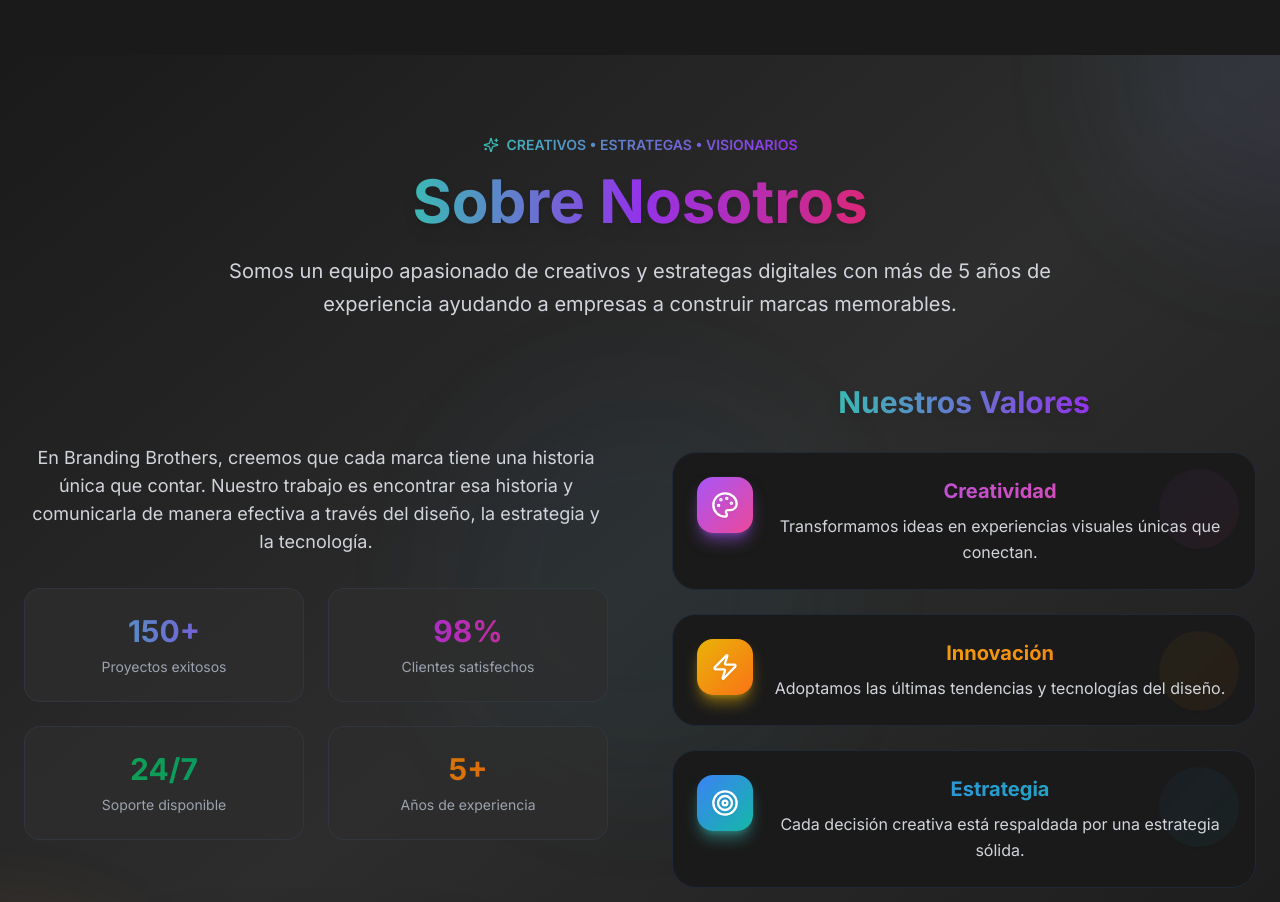
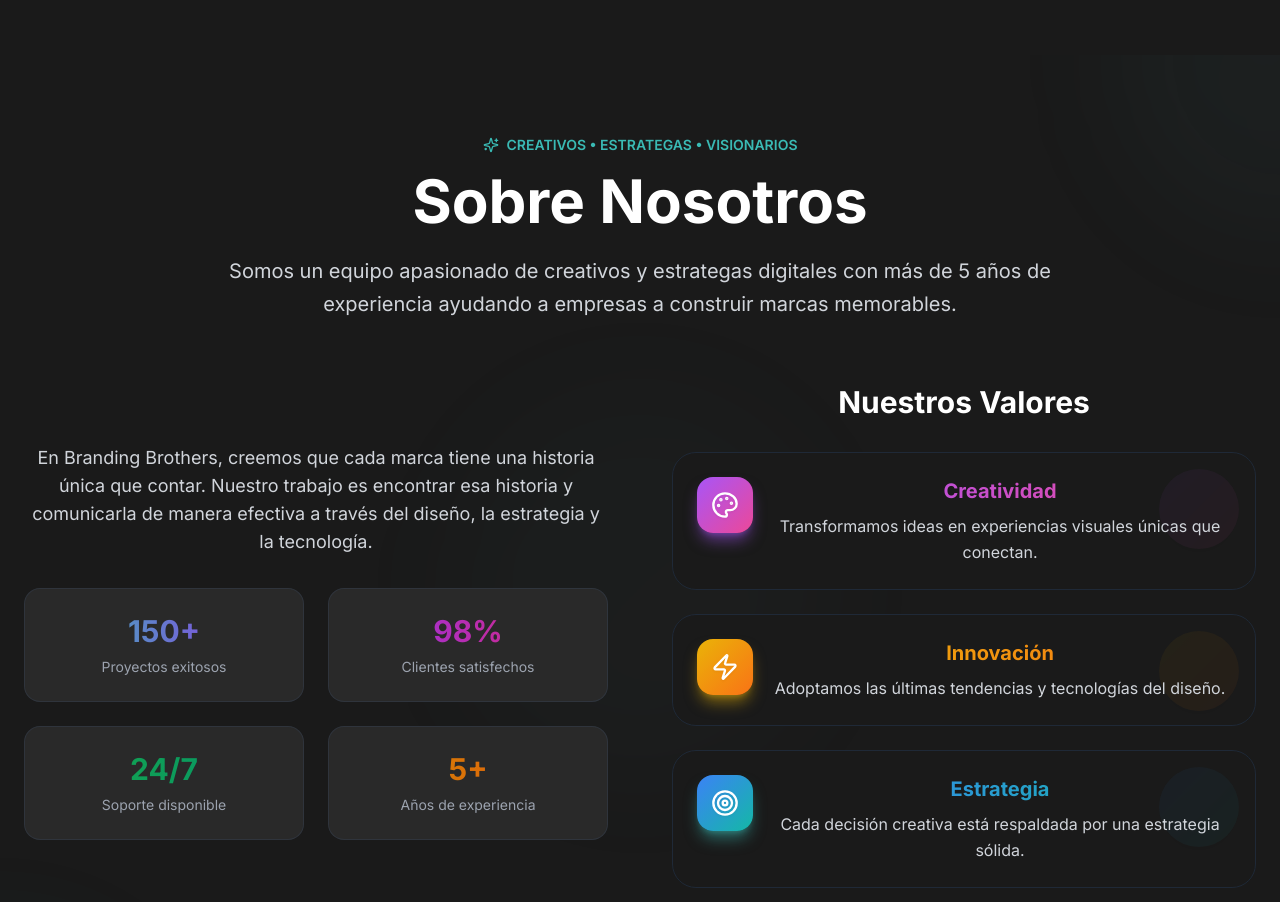
Before and after one commit to Job-Natanael-Contreras-Garzon/brand-brothers-gallery, a React (Vite) app: page / in a window 1280 px wide. Shown: the part 3200-4102 px from the top of the page. Built offline with nearby package versions, Linux system fonts and the light colour scheme.

Commit message:
update about resume page mayor

```diff
--- a/src/components/About.tsx
+++ b/src/components/About.tsx
@@ -67,27 +67,23 @@ export const About: React.FC = () => {
       neonColor: 'shadow-red-500/50'
     }
   ];
-  return (
-    <section id="about" className="relative py-20 bg-gradient-to-br from-brand-teal/5 via-purple-50/30 to-pink-50/20 dark:from-brand-dark dark:via-brand-dark-light dark:to-brand-dark overflow-hidden">
-      {/* Elementos decorativos de fondo con neón */}
+  return (    <section id="about" className="relative py-20 bg-white dark:bg-brand-dark overflow-hidden">
+      {/* Elementos decorativos de fondo más sutiles */}
       <div className="absolute inset-0 overflow-hidden">
-        <div className="absolute -top-40 -right-40 w-80 h-80 bg-gradient-to-br from-brand-teal/20 to-purple-500/20 rounded-full blur-3xl animate-pulse shadow-2xl shadow-brand-teal/20"></div>
-        <div className="absolute -bottom-40 -left-40 w-80 h-80 bg-gradient-to-tr from-pink-500/20 to-yellow-500/20 rounded-full blur-3xl animate-pulse shadow-2xl shadow-pink-500/20" style={{ animationDelay: '1s' }}></div>
-        <div className="absolute top-1/2 left-1/2 transform -translate-x-1/2 -translate-y-1/2 w-96 h-96 bg-gradient-to-br from-blue-500/10 to-teal-500/10 rounded-full blur-3xl animate-pulse shadow-2xl shadow-blue-500/10" style={{ animationDelay: '2s' }}></div>
+        <div className="absolute -top-40 -right-40 w-80 h-80 bg-gradient-to-br from-brand-teal/10 to-gray-500/10 rounded-full blur-3xl animate-pulse shadow-xl shadow-brand-teal/10"></div>
+        <div className="absolute -bottom-40 -left-40 w-80 h-80 bg-gradient-to-tr from-gray-500/10 to-brand-teal/10 rounded-full blur-3xl animate-pulse shadow-xl shadow-gray-500/10" style={{ animationDelay: '1s' }}></div>
+        <div className="absolute top-1/2 left-1/2 transform -translate-x-1/2 -translate-y-1/2 w-96 h-96 bg-gradient-to-br from-brand-teal/5 to-gray-400/5 rounded-full blur-3xl animate-pulse shadow-xl shadow-brand-teal/5" style={{ animationDelay: '2s' }}></div>
       </div>
 
       <div className="w-full px-6 relative z-10">
-        <div className="max-w-7xl mx-auto">
-          <div className="text-center mb-16">
-            <div className="inline-flex items-center gap-2 bg-gradient-to-r from-brand-teal to-purple-600 bg-clip-text text-transparent text-sm font-semibold mb-4 animate-on-scroll translate-y-20 opacity-0 transition-all duration-700">
-              <Sparkles size={16} className="text-brand-teal drop-shadow-sm shadow-brand-teal/50" />
+        <div className="max-w-7xl mx-auto">          <div className="text-center mb-16">
+            <div className="inline-flex items-center gap-2 text-brand-teal text-sm font-semibold mb-4 animate-on-scroll translate-y-20 opacity-0 transition-all duration-700">
+              <Sparkles size={16} className="text-brand-teal drop-shadow-sm" />
               {language === 'es' ? 'CREATIVOS • ESTRATEGAS • VISIONARIOS' : 'CREATIVES • STRATEGISTS • VISIONARIES'}
             </div>
 
             <h2 className="text-4xl md:text-6xl font-bold text-brand-dark dark:text-white mb-6 animate-on-scroll translate-y-20 opacity-0 transition-all duration-700" style={{ transitionDelay: '100ms' }}>
-              <span className="bg-gradient-to-r from-brand-teal via-purple-600 to-pink-600 bg-clip-text text-transparent drop-shadow-lg">
-                {getValueText('about.title', 'Sobre Nosotros')}
-              </span>
+              {getValueText('about.title', 'Sobre Nosotros')}
             </h2>
 
             <p className="text-xl text-gray-600 dark:text-gray-300 max-w-4xl mx-auto mb-8 leading-relaxed animate-on-scroll translate-y-20 opacity-0 transition-all duration-700" style={{ transitionDelay: '200ms' }}>
@@ -143,27 +139,21 @@ export const About: React.FC = () => {
                     </div>
                   </div>
                 </div>
-              </div>
-
-              {/* Botón para ver más */}
+              </div>              {/* Botón para ver más */}
               <div className="pt-8 animate-on-scroll translate-y-20 opacity-0 transition-all duration-700" style={{ transitionDelay: '800ms' }}>
                 <button
                   onClick={() => handleNavigation('/about')}
-                  className="group relative inline-flex items-center gap-3 bg-gradient-to-r from-brand-teal to-purple-600 text-white px-8 py-4 rounded-full font-bold text-lg hover:from-purple-600 hover:to-pink-600 transition-all duration-300 shadow-2xl hover:shadow-brand-teal/25 hover:transform hover:scale-105"
+                  className="group relative inline-flex items-center gap-3 bg-brand-teal text-white px-8 py-4 rounded-full font-bold text-lg hover:bg-brand-teal/90 transition-all duration-300 shadow-lg hover:shadow-brand-teal/25 hover:transform hover:scale-105"
                 >
                   <Eye className="group-hover:rotate-12 transition-transform drop-shadow-sm" size={20} />
                   {language === 'es' ? 'Conoce más sobre nosotros' : 'Learn more about us'}
-                  <div className="absolute inset-0 bg-gradient-to-r from-white/20 to-white/10 rounded-full opacity-0 group-hover:opacity-100 transition-opacity"></div>
+                  <div className="absolute inset-0 bg-gradient-to-r from-white/10 to-white/5 rounded-full opacity-0 group-hover:opacity-100 transition-opacity"></div>
                 </button>
               </div>
-            </div>
-
-            {/* Values con efectos neón mejorados */}
+            </div>            {/* Values con efectos más sutiles */}
             <div className="space-y-6 animate-on-scroll translate-y-20 opacity-0 transition-all duration-700" style={{ transitionDelay: '400ms' }}>
-              <h3 className="text-3xl font-bold mb-8">
-                <span className="bg-gradient-to-r from-brand-teal to-purple-600 bg-clip-text text-transparent drop-shadow-lg">
-                  {getValueText('about.values', 'Nuestros Valores')}
-                </span>
+              <h3 className="text-3xl font-bold mb-8 text-brand-dark dark:text-white">
+                {getValueText('about.values', 'Nuestros Valores')}
               </h3>
 
               {values.map((value, index) => (
```
